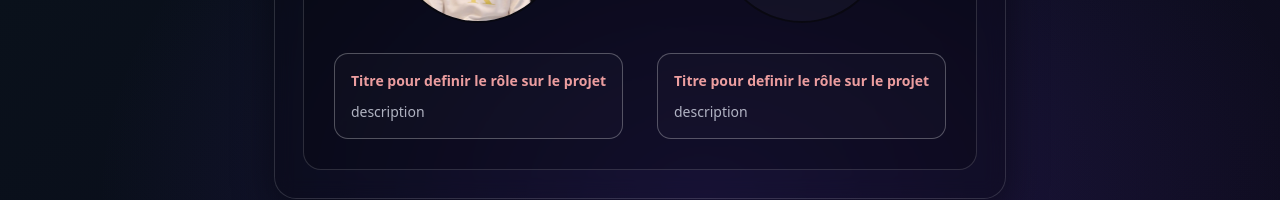
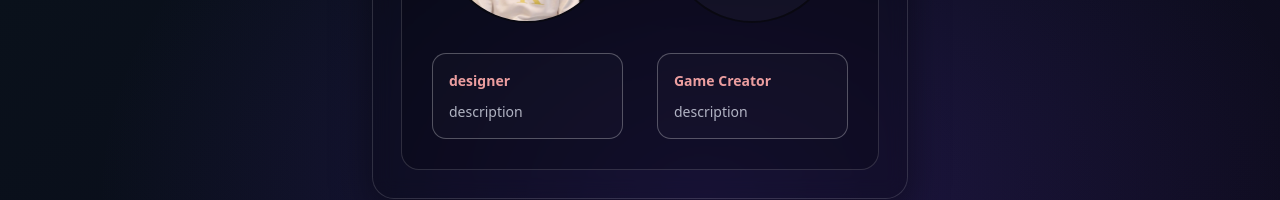
Before and after one commit to Acholias/red-tetris, a React (Vite) app in the folder client/: page /dev in a window 1280 px wide. Shown: the part 507-707 px from the top of the page. Built offline with nearby package versions, Linux system fonts and the light colour scheme.

Commit message:
create features for dev page

```diff
--- a/client/src/page/DevCredits.tsx
+++ b/client/src/page/DevCredits.tsx
@@ -6,7 +6,7 @@
 /*   By: lumugot <lumugot@student.42.fr>            +#+  +:+       +#+        */
 /*                                                +#+#+#+#+#+   +#+           */
 /*   Created: 2026/04/28 07:47:09 by lumugot           #+#    #+#             */
-/*   Updated: 2026/04/30 14:24:53 by lumugot          ###   ########.fr       */
+/*   Updated: 2026/04/30 15:32:08 by lumugot          ###   ########.fr       */
 /*                                                                            */
 /* ************************************************************************** */
 
@@ -19,12 +19,12 @@ type DevCard = {
 const devCards: DevCard[] = [
   {
     avatarSrc: '/avatarsdevs/lumugot.png',
-    title: "Titre pour definir le rôle sur le projet",
+    title: "designer",
     description: 'description',
   },
   {
     avatarSrc: '/avatarsdevs/aderouba.png',
-    title: "Titre pour definir le rôle sur le projet",
+    title: "Game Creator",
     description: 'description',
   },
 ]
--- a/client/src/page/Welcome.tsx
+++ b/client/src/page/Welcome.tsx
@@ -6,7 +6,7 @@
 /*   By: lumugot <lumugot@student.42.fr>            +#+  +:+       +#+        */
 /*                                                +#+#+#+#+#+   +#+           */
 /*   Created: 2026/04/30 13:05:38 by lumugot           #+#    #+#             */
-/*   Updated: 2026/04/30 13:17:42 by lumugot          ###   ########.fr       */
+/*   Updated: 2026/04/30 15:30:44 by lumugot          ###   ########.fr       */
 /*                                                                            */
 /* ************************************************************************** */
 
```
